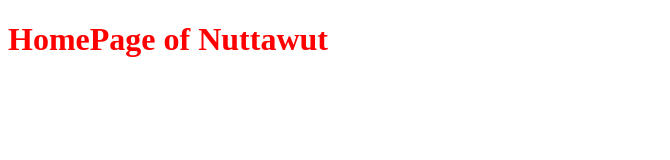
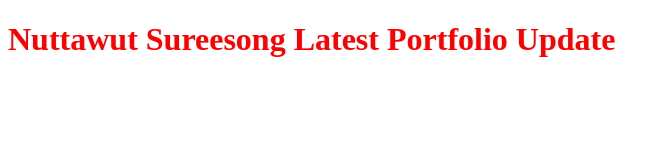
Before and after one commit to sureesongnuttawut/git-local-remote, a plain HTML site: page index.html in a window 1280 px wide. Shown: the whole page, without its empty margins (0-670 px from the left). Drawn offline with Linux system fonts and the light colour scheme.

Commit message:
Update index.html

```diff
--- a/index.html
+++ b/index.html
@@ -7,6 +7,6 @@
     <link rel="stylesheet" href="styles.css">
 </head>
 <body>
-    <h1>HomePage of Nuttawut</h1>
+    <h1>Nuttawut Sureesong Latest Portfolio Update</h1>
 </body>
 </html>
```
